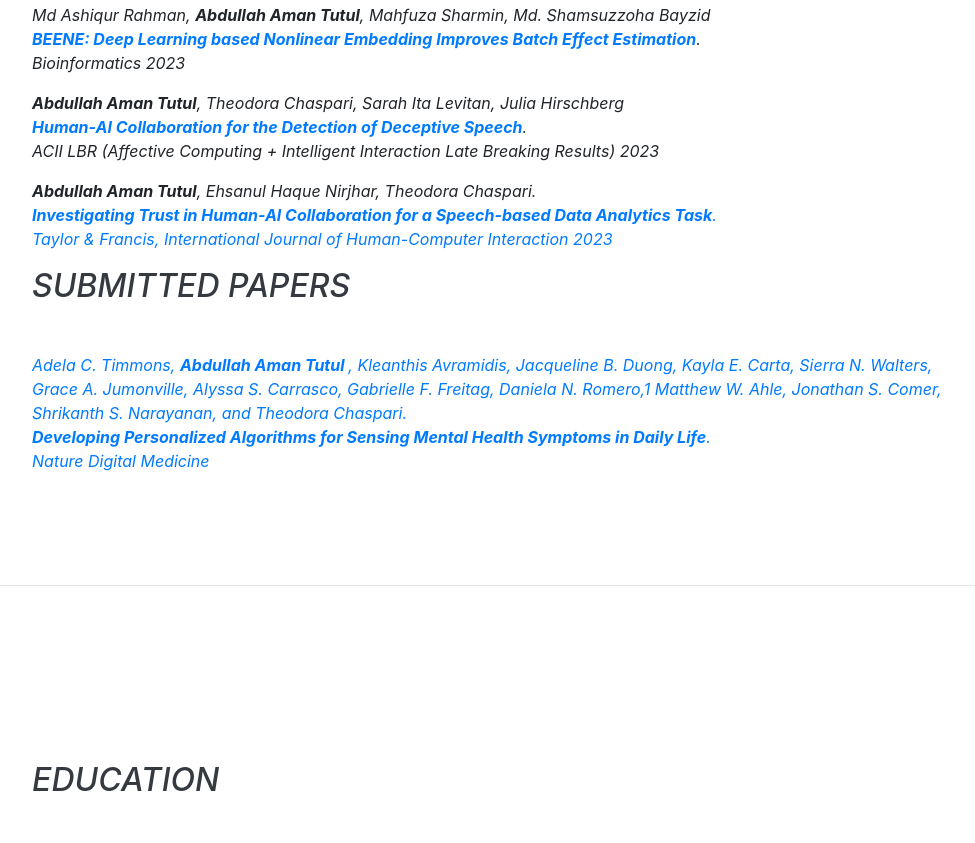
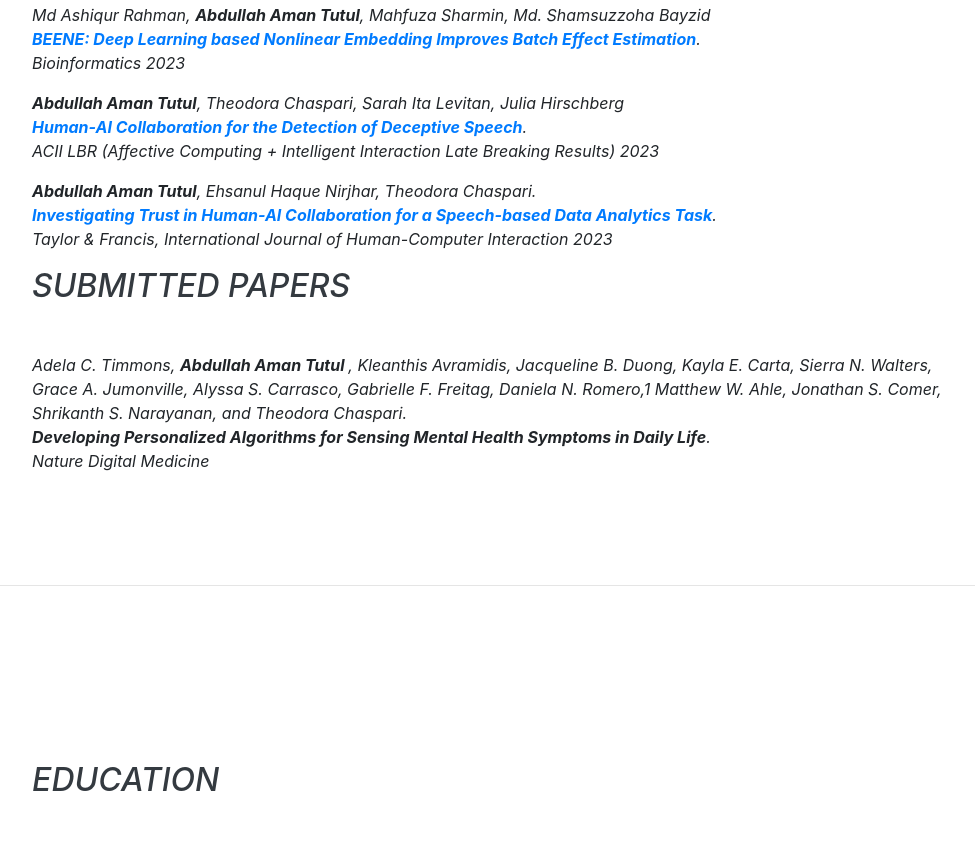
Before and after one commit to aman63/abdullahaman.github.io, a website with bundled scripts: page index.html in a window 1280 px wide. Shown: the part 2171-3014 px from the top of the page, without its empty margins (288-1263 px from the left). Built offline with nearby package versions, Linux system fonts and the light colour scheme; a web font is replaced by a local one.

Commit message:
Update index.html

```diff
--- a/index.html
+++ b/index.html
@@ -150,7 +150,7 @@ Dr. Md.  Shamsuzzoha  Bayzid</a>
 <p><b>Abdullah Aman Tutul</b>, Theodora Chaspari, Sarah Ita Levitan, Julia Hirschberg <br>
 <b><a href="https://ieeexplore.ieee.org/document/10388114">Human-AI Collaboration for the Detection of Deceptive Speech</a></b>. <br> <i>ACII LBR (Affective Computing + Intelligent Interaction Late Breaking Results) 2023</p>
 <p><b>Abdullah Aman Tutul</b>, Ehsanul Haque Nirjhar, Theodora Chaspari. <br>
-<b><a href="https://www.tandfonline.com/doi/full/10.1080/10447318.2024.2328910">Investigating Trust in Human-AI Collaboration for a Speech-based Data Analytics Task</b>. <br> <i>Taylor & Francis, International Journal of Human-Computer Interaction 2023</p>
+<b><a href="https://www.tandfonline.com/doi/full/10.1080/10447318.2024.2328910">Investigating Trust in Human-AI Collaboration for a Speech-based Data Analytics Task</a></b>. <br> <i>Taylor & Francis, International Journal of Human-Computer Interaction 2023</p>
 
 <h2 class="mb-5">Submitted Papers</h2>
 	<p>Adela C. Timmons, <b>Abdullah Aman Tutul </b>, Kleanthis Avramidis, Jacqueline B. Duong, Kayla E. Carta, Sierra N. Walters, Grace A. Jumonville, Alyssa S. Carrasco,  Gabrielle F. Freitag, Daniela N. Romero,1 Matthew W. Ahle, Jonathan S. Comer, Shrikanth S. Narayanan, and Theodora Chaspari. <br>
```
